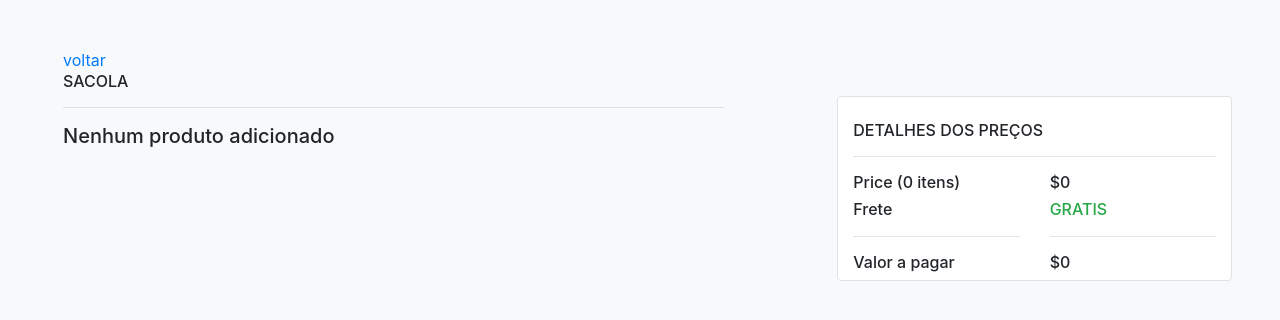
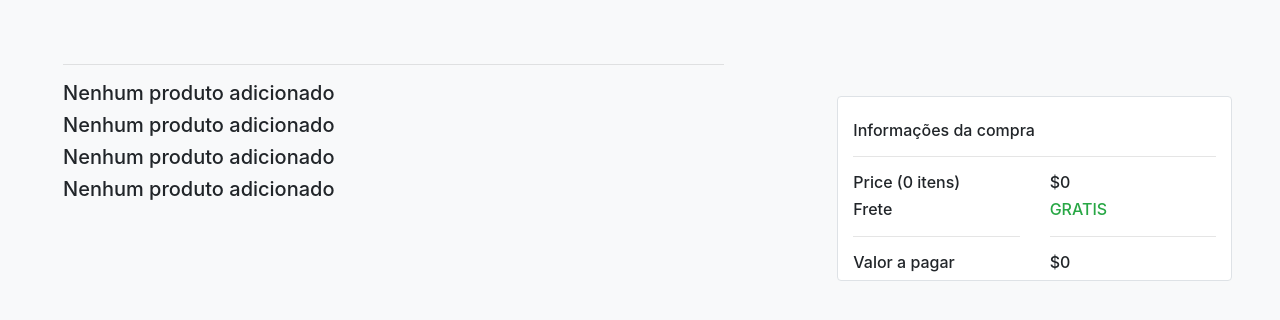
Before and after one commit to Kauanfs3/TCC_DKL, a PHP site: page /sacola.php in a window 1280 px wide. Shown: the top 320 px of the page. Run offline with PHP 8.4, Linux system fonts and the light colour scheme; some libraries are stand-ins or nearby versions.

Commit message:
icones-sacola
icone e sacola

```diff
--- a/app/sacola.php
+++ b/app/sacola.php
@@ -48,8 +48,7 @@ if (isset($_POST['remove'])){
     <div class="row px-5">
         <div class="col-md-7">
             <div class="shopping-cart">
-            <a href="index.php">voltar</a>
-                <h6>SACOLA</h6>
+            <a href="index.php"></a>
                 <hr>
 
 
@@ -59,7 +58,64 @@ if (isset($_POST['remove'])){
                     if (isset($_SESSION['cart'])){
 
                         $id_produto = array_column($_SESSION['cart'], 'id_produto');
-                        $result = $db->getData();
+                        $result = $db->getDataPromocao();
+
+                        while ($row = mysqli_fetch_assoc($result)){
+
+                            foreach ($id_produto as $id){
+                                if ($row['id'] == $id){
+                                    cartElement($row['img_produto'], $row['nome_produto'],$row['valor_produto'], $row['id']);
+                                    $total = $total + (int)$row['valor_produto'];
+                                }
+                            }
+                        }
+                    }else{
+                        echo "<h5>Nenhum produto adicionado</h5>";
+                    }
+
+                    $total = 0;
+                    if (isset($_SESSION['cart'])){
+
+                        $id_produto = array_column($_SESSION['cart'], 'id_produto');
+                        $result = $db->getDataNovidades();
+
+                        while ($row = mysqli_fetch_assoc($result)){
+
+                            foreach ($id_produto as $id){
+                                if ($row['id'] == $id){
+                                    cartElement($row['img_produto'], $row['nome_produto'],$row['valor_produto'], $row['id']);
+                                    $total = $total + (int)$row['valor_produto'];
+                                }
+                            }
+                        }
+                    }else{
+                        echo "<h5>Nenhum produto adicionado</h5>";
+                    }
+
+                    $total = 0;
+                    if (isset($_SESSION['cart'])){
+
+                        $id_produto = array_column($_SESSION['cart'], 'id_produto');
+                        $result = $db->getDataRefils();
+
+                        while ($row = mysqli_fetch_assoc($result)){
+
+                            foreach ($id_produto as $id){
+                                if ($row['id'] == $id){
+                                    cartElement($row['img_produto'], $row['nome_produto'],$row['valor_produto'], $row['id']);
+                                    $total = $total + (int)$row['valor_produto'];
+                                }
+                            }
+                        }
+                    }else{
+                        echo "<h5>Nenhum produto adicionado</h5>";
+                    }
+
+                    $total = 0;
+                    if (isset($_SESSION['cart'])){
+
+                        $id_produto = array_column($_SESSION['cart'], 'id_produto');
+                        $result = $db->getDataKits();
 
                         while ($row = mysqli_fetch_assoc($result)){
 
@@ -81,7 +137,7 @@ if (isset($_POST['remove'])){
         <div class="col-md-4 offset-md-1 border rounded mt-5 bg-white h-25">
 
             <div class="pt-4">
-                <h6>DETALHES DOS PREÇOS</h6>
+                <h6>Informações da compra</h6>
                 <hr>
                 <div class="row price-details">
                     <div class="col-md-6">
--- a/prog/componente.php
+++ b/prog/componente.php
@@ -9,11 +9,12 @@ function component($nomeproduto, $valorproduto, $imgproduto, $idproduto){
                     <img src=\"../img/$imgproduto\">
                       <ul class=\"action\">
                         <li>
-                          <button type=\"submit\"  class=\"btn btn-warning my-3\" name=\"add\">Add to Cart <i class=\"fa fa-shopping-cart\"></i></button>
+                          <button type=\"submit\"  class=\"btn\" name=\"add\"><i class=\"fa fa-shopping-cart\"></i></button>
                           <input type='hidden'  name='id_produto' value='$idproduto'>
+                          <span>Adicionar</span>
                         </li>
                         <li>
-                          <i class=\"fa fa-eye\" aria-hidden=\"true\"></i>
+                          <button type=\"submit\"  class=\"btn\" name=\"add\"><i class=\"fa fa-eye\"></i></button>
                           <span>Ver detalhes</span>
                         </li>
                       </ul>
@@ -46,16 +47,9 @@ function cartElement($imgproduto,$nomeproduto, $valorproduto, $idproduto){
                             <div class=\"col-md-6\">
                                 <h5 class=\"pt-2\">$nomeproduto</h5>
                                 <h5 class=\"pt-2\">$$valorproduto</h5>
-                                <button type=\"submit\" class=\"btn btn-warning\">Salvar</button>
                                 <button type=\"submit\" class=\"btn btn-danger mx-2\" name=\"remove\">Remover</button>
                             </div>
-                            <div class=\"col-md-3 py-5\">
-                                <div>
-                                    <button type=\"button\" class=\"btn bg-light border rounded-circle\"><i class=\"fas fa-minus\"></i></button>
-                                    <input type=\"text\" value=\"1\" class=\"form-control w-25 d-inline\">
-                                    <button type=\"button\" class=\"btn bg-light border rounded-circle\"><i class=\"fas fa-plus\"></i></button>
-                                </div>
-                            </div>
+
                         </div>
                     </div>
       </form>
```
Also changed, not shown: app/index.php (+6 -2 lines), css/index.css (+45 -7 lines).
